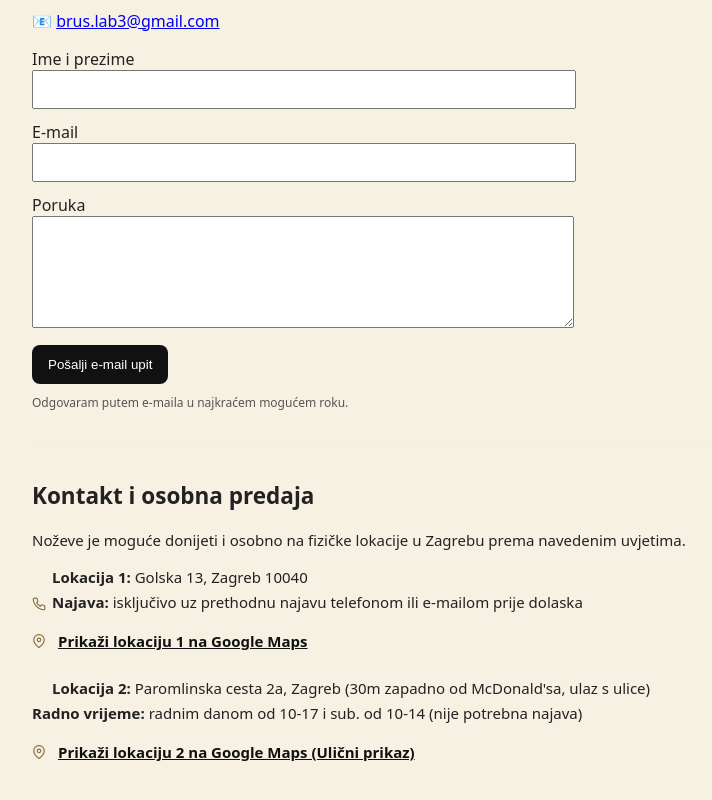
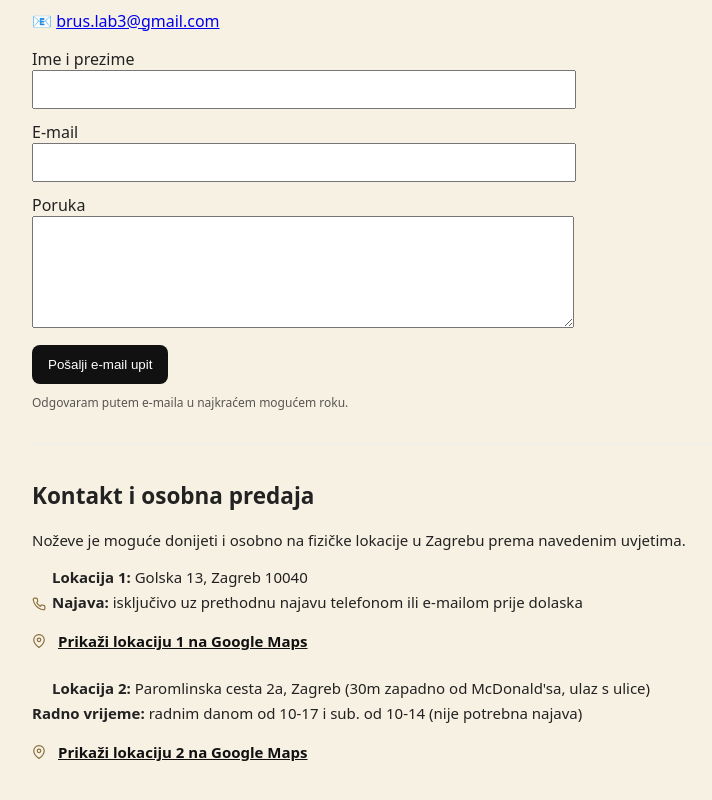
Before and after one commit to Nenad-cmd/ostrenje-nozeva-zagreb, a Next.js app: page / in a window 1280 px wide. Shown: the part 2475-3275 px from the top of the page, without its empty margins (98-810 px from the left). Built offline with nearby package versions, Linux system fonts and the light colour scheme.

Commit message:
Update page.tsx

```diff
--- a/app/page.tsx
+++ b/app/page.tsx
@@ -696,7 +696,7 @@ key={l.id}
 
 <p style={{ marginTop: 8 }}>
   <a
-    href="https://google.com"
+    href="https://goo.gl"
     target="_blank"
     rel="noopener noreferrer"
     style={{
@@ -722,7 +722,7 @@ key={l.id}
 
 <p style={{ marginTop: 8 }}>
   <a
-    href="https://google.com"
+    href="https://goo.gl"
     target="_blank"
     rel="noopener noreferrer"
     style={{
@@ -735,7 +735,7 @@ key={l.id}
     }}
   >
     <LocationIcon />
-    Prikaži lokaciju 2 na Google Maps (Ulični prikaz)
+    Prikaži lokaciju 2 na Google Maps
   </a>
 </p>
 
```
